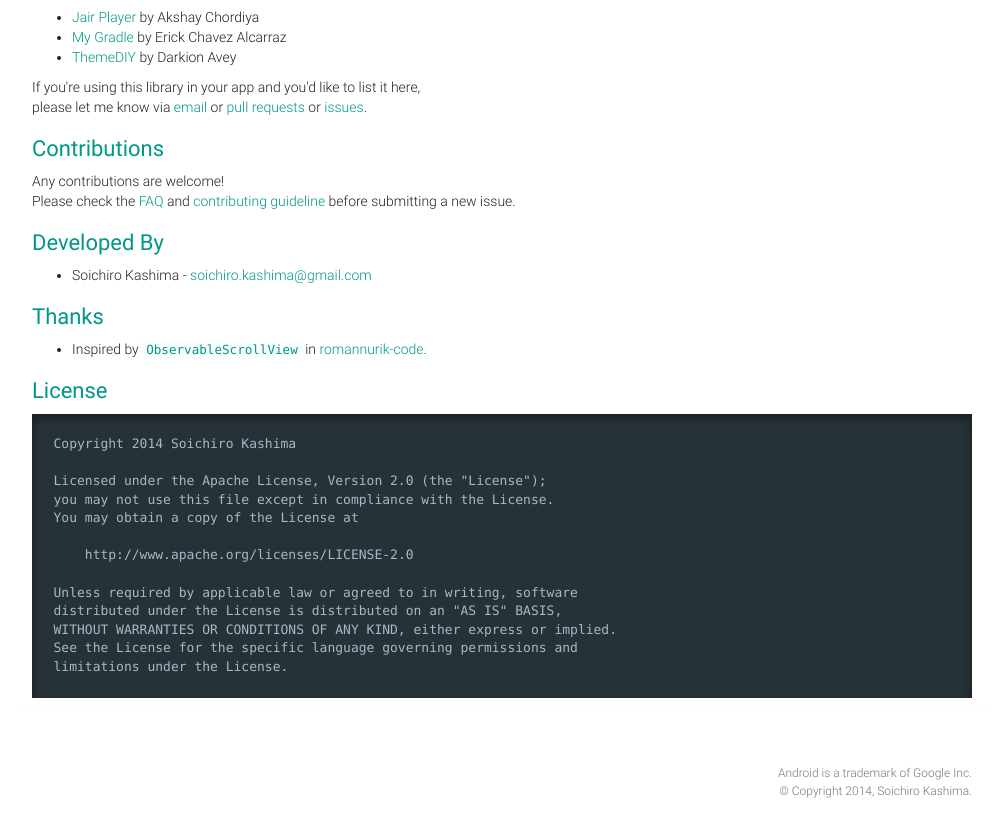
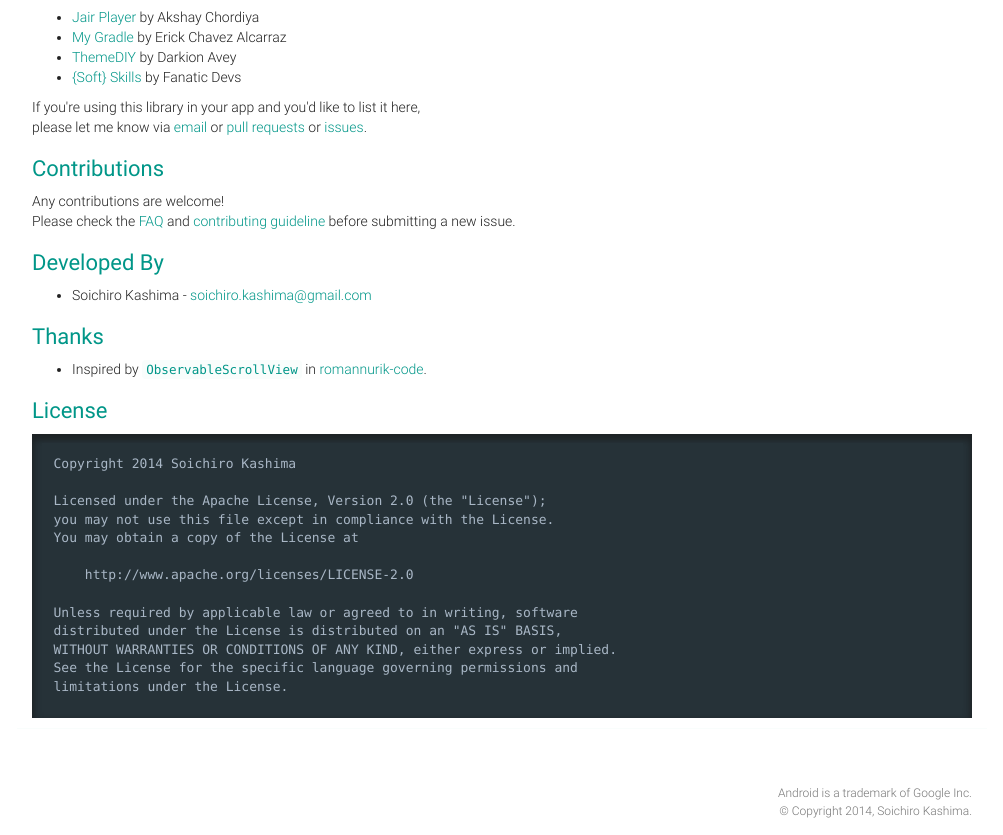
Before and after one commit to ksoichiro/Android-ObservableScrollView, a plain HTML site: page index.html in a window 1280 px wide. Shown: the part 4416-5251 px from the top of the page, without its empty margins (138-1141 px from the left). Drawn offline with Linux system fonts and the light colour scheme; grey boxes are pictures that could not be loaded.

Commit message:
Updated website.

```diff
--- a/index.html
+++ b/index.html
@@ -124,6 +124,7 @@ and <a href="docs/overview.md">the documentation</a> for further more.</p>
 <li><a href="https://play.google.com/store/apps/details?id=aj.jair.music">Jair Player</a> by Akshay Chordiya</li>
 <li><a href="https://play.google.com/store/apps/details?id=se.project.generic.mygradle">My Gradle</a> by Erick Chavez Alcarraz</li>
 <li><a href="https://play.google.com/store/apps/details?id=net.darkion.theme.maker">ThemeDIY</a> by Darkion Avey</li>
+<li><a href="https://play.google.com/store/apps/details?id=com.fanaticdevs.androider">{Soft} Skills</a> by Fanatic Devs</li>
 </ul>
 <p>If you&#39;re using this library in your app and you&#39;d like to list it here,<br>please let me know via <a href="mailto:soichiro.kashima@gmail.com">email</a> or <a href="https://github.com/ksoichiro/Android-ObservableScrollView/pulls">pull requests</a> or <a href="https://github.com/ksoichiro/Android-ObservableScrollView/issues">issues</a>.</p>
 <h2>Contributions</h2><p>Any contributions are welcome!<br>Please check the <a href="docs/faq.md">FAQ</a> and <a href="https://github.com/ksoichiro/Android-ObservableScrollView/tree/master/CONTRIBUTING.md">contributing guideline</a> before submitting a new issue.</p>
```
